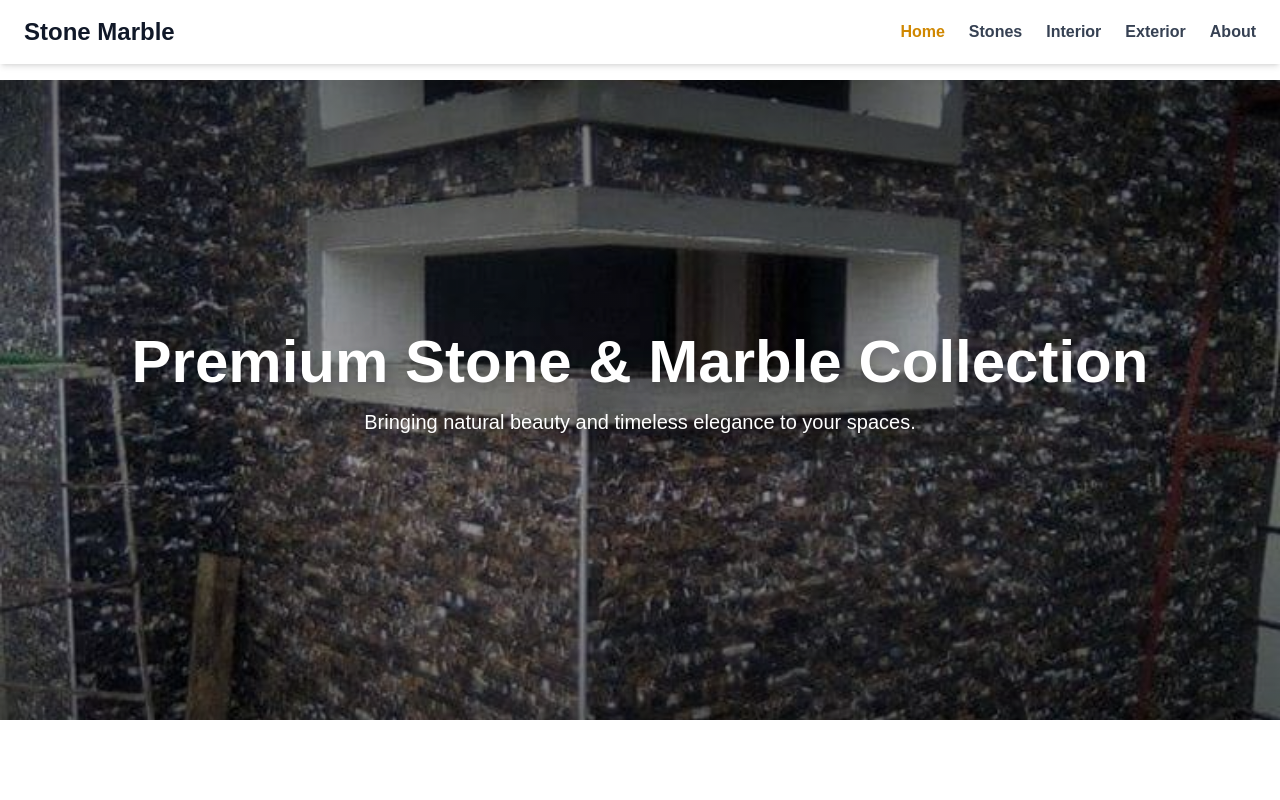
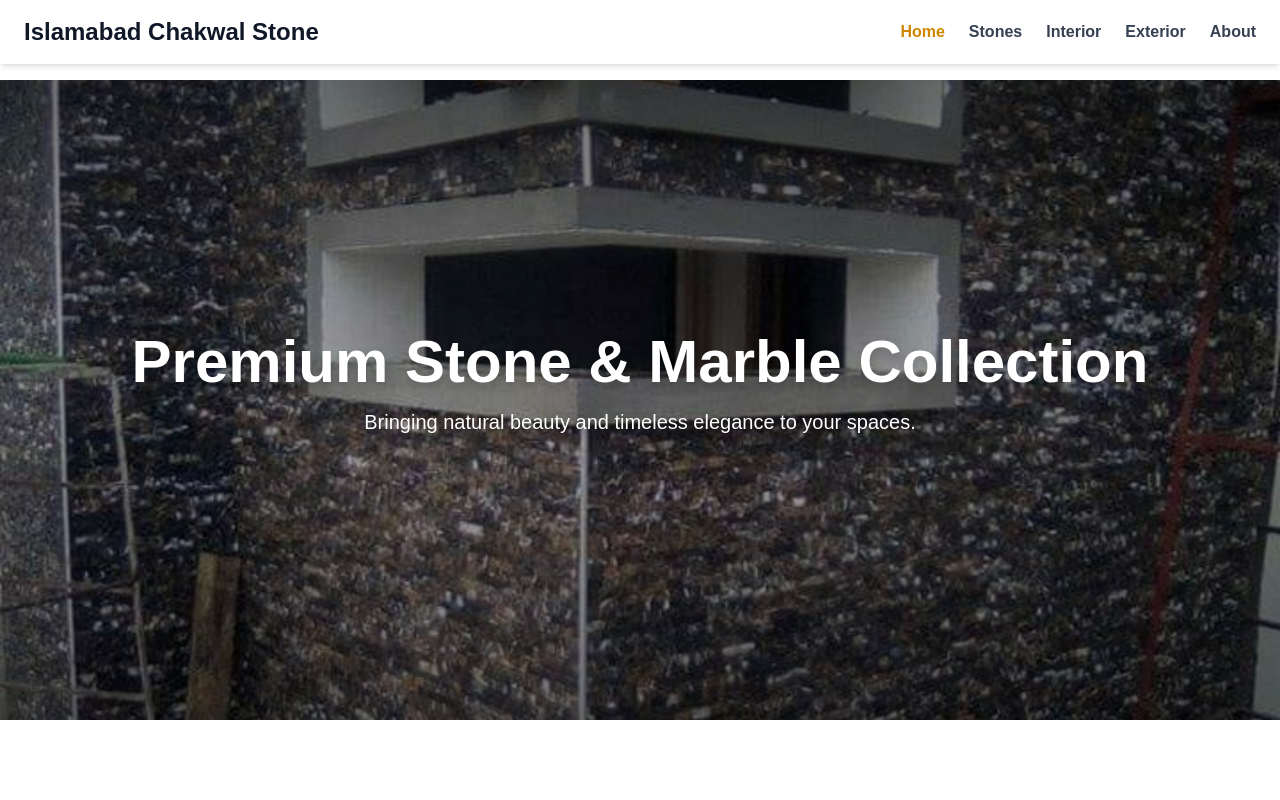
Before and after one commit to Malik786-ubaid/stone-marble, a Next.js app: page / in a window 1280 px wide. Shown: the top 800 px of the page. Built offline with nearby package versions, Linux system fonts and the light colour scheme.

Commit message:
Update Navbar with Islamabad Chakwal Stone logo

```diff
--- a/src/app/Components/Navbar.tsx
+++ b/src/app/Components/Navbar.tsx
@@ -16,7 +16,9 @@ export default function Navbar() {
   return (
     <nav className="bg-white shadow-md fixed w-full z-50">
       <div className="max-w-7xl mx-auto px-6 py-4 flex justify-between items-center">
-        <div className="text-2xl font-bold text-gray-900">Stone Marble</div>
+        {/* Updated logo/text */}
+        <div className="text-2xl font-bold text-gray-900">Islamabad Chakwal Stone</div>
+
         <ul className="flex space-x-6">
           {navItems.map((item) => (
             <li key={item.name}>
```
